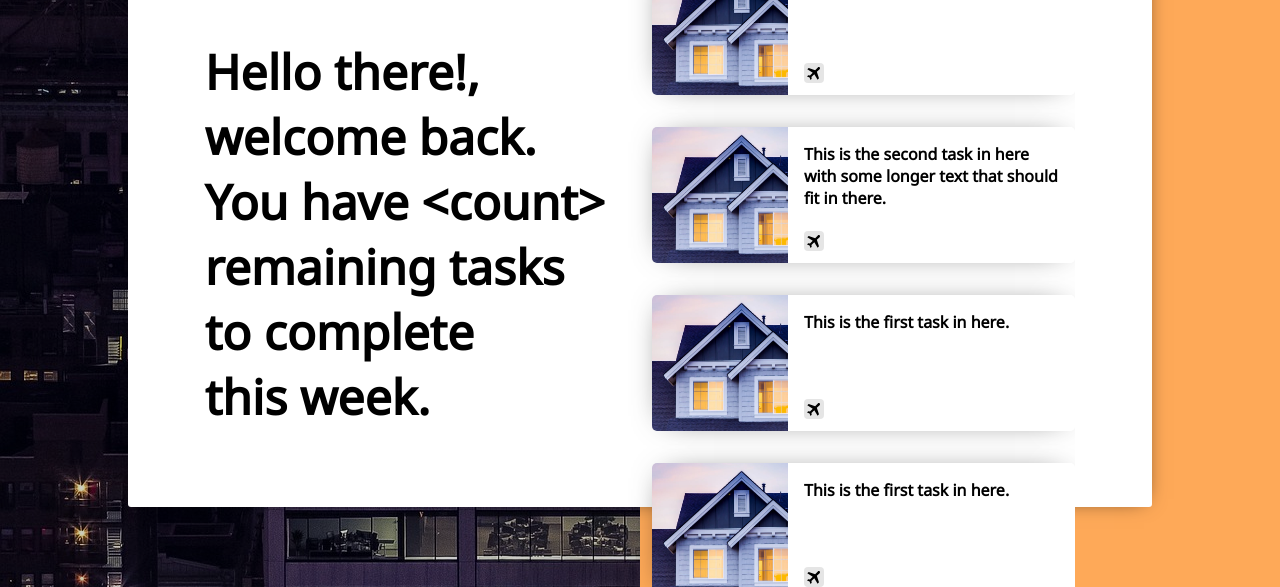
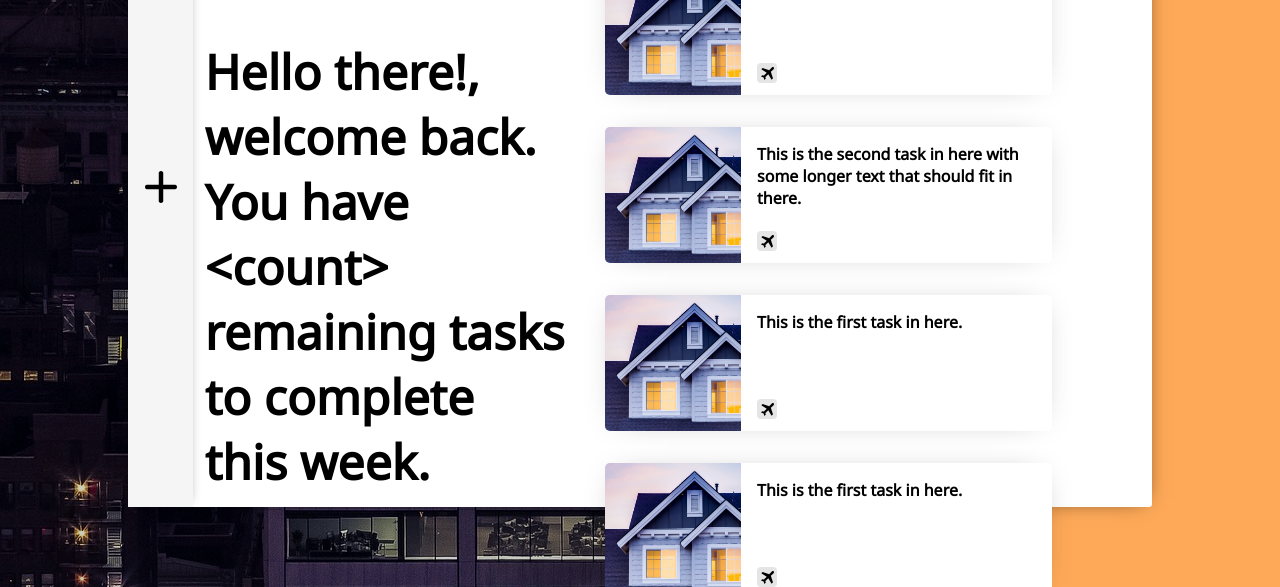
Before and after one commit to pkestikar/todoList, a React app: page / in a window 1280 px wide. Shown: the part 213-800 px from the top of the page. Built offline with nearby package versions, Linux system fonts and the light colour scheme.

Commit message:
added the component AddItemButton

```diff
--- /dev/null
+++ b/app/components/AddItemButton/index.js
@@ -0,0 +1,12 @@
+import React, { Component } from 'react';
+import Icon from 'Components/Icon';
+
+const AddItemButton = props => {
+    return (
+        <div className="add-item-container">
+            <Icon icon={'add'}/>
+        </div>
+    )
+};
+
+export default AddItemButton;
--- /dev/null
+++ b/app/components/AddItemButton/style.scss
@@ -0,0 +1,28 @@
+.add-item-container {
+  position: absolute;
+  top: 0;
+  left: 0;
+  width: 65px;
+  height: 100%;
+  display: flex;
+  justify-content: center;
+  align-items: center;
+  background: #f5f5f5;
+  cursor: pointer;
+
+  -webkit-box-shadow: 4px 0px 10px -6px rgba(0,0,0,0.28);
+  -moz-box-shadow: 4px 0px 10px -6px rgba(0,0,0,0.28);
+  box-shadow: 4px 0px 10px -6px rgba(0,0,0,0.28);
+
+  @include breakpoint(small down) {
+    position: fixed;
+    bottom: 60px;
+    right: 50px;
+    top: unset;
+    left: unset;
+    height: 60px;
+    width: 60px;
+    border-radius: 50%;
+    z-index: 50;
+  }
+}
--- a/app/components/TaskCard/style.scss
+++ b/app/components/TaskCard/style.scss
@@ -1,7 +1,7 @@
 .task-card {
   height: 8.5rem;
   //width: 30rem;
-  width: 100%;
+  width: 95%;
   max-width: 500px;
 
   display: flex;
@@ -9,9 +9,9 @@
   overflow: hidden;
   margin-bottom: 2rem;
 
-  -webkit-box-shadow: 0px 0px 30px -15px rgba(0,0,0,0.75);
-  -moz-box-shadow: 0px 0px 30px -15px rgba(0,0,0,0.75);
-  box-shadow: 0px 0px 30px -15px rgba(0,0,0,0.75);
+  -webkit-box-shadow: 0px 0px 30px -15px rgba(0,0,0,0.35);
+  -moz-box-shadow: 0px 0px 30px -15px rgba(0,0,0,0.35);
+  box-shadow: 0px 0px 30px -15px rgba(0,0,0,0.35);
 
   .task-image {
     width: 30%;
--- a/app/components/TodoPad/index.js
+++ b/app/components/TodoPad/index.js
@@ -1,12 +1,14 @@
 import React, { Component } from 'react';
 import TopBar from 'Components/TopBar';
 import TaskCard from 'Components/TaskCard';
+import AddItemButton from 'Components/AddItemButton';
 
 const TodoPad = (props) => {
     return (
         <div className="todo-pad">
             <div className="todo-pad-content">
                 <TopBar/>
+                <AddItemButton/>
                 <div className="todo-wrapper">
                     <div className="message">
                         <p>
--- a/app/components/TodoPad/style.scss
+++ b/app/components/TodoPad/style.scss
@@ -9,7 +9,8 @@
   }
   background: white;
   border-radius: 3px;
-  position: absolute;
+  position: relative;
+  z-index: 100;
   display: flex;
   justify-content: center;
 
@@ -23,9 +24,13 @@
     .todo-wrapper {
       height: 85%;
       display: flex;
+      justify-content: center;
       .message {
+        @include breakpoint(medium down) {
+          display: none;
+        }
         height: 100%;
-        width: 50%;
+        //width: 50%;
         p {
           font-size: 3rem;
           font-weight: bold;
@@ -34,7 +39,7 @@
       }
       .the-list {
         height: 123%;
-        width: 50%;
+        //width: 50%;
         position: relative;
         overflow-y: auto;
         overflow-x: hidden;
--- a/app/reducers/addItem.js
+++ b/app/reducers/addItem.js
@@ -10,4 +10,6 @@ export default function addItem(state = initialState, action) {
             todoList: state.todoList.concat(action.itemData)
         })
     }
+
+    return state;
 }
--- a/app/reducers/index.js
+++ b/app/reducers/index.js
@@ -6,8 +6,8 @@ const initialState = {
     todoList: []
 };
 
-const rootReducer = combineReducers(
+const rootReducer = combineReducers({
     addItem
-);
+});
 
 export default rootReducer;
--- a/app/scss/app.scss
+++ b/app/scss/app.scss
@@ -5,3 +5,4 @@
 @import '../components/TodoPad/style';
 @import '../components/TopBar/style';
 @import '../components/TaskCard/style';
+@import '../components/AddItemButton/style';
--- a/index.html
+++ b/index.html
@@ -2,6 +2,7 @@
 <html lang="en">
 <head>
     <meta charset="UTF-8">
+    <meta name="viewport" content="width=device-width, initial-scale=1, shrink-to-fit=no">
     <title>React ToDo List</title>
 
     <link rel="stylesheet" href="dist/app.css">
```
Also changed, not shown: dist/app.css, images/svg/add.svg (added), 1 other file.
